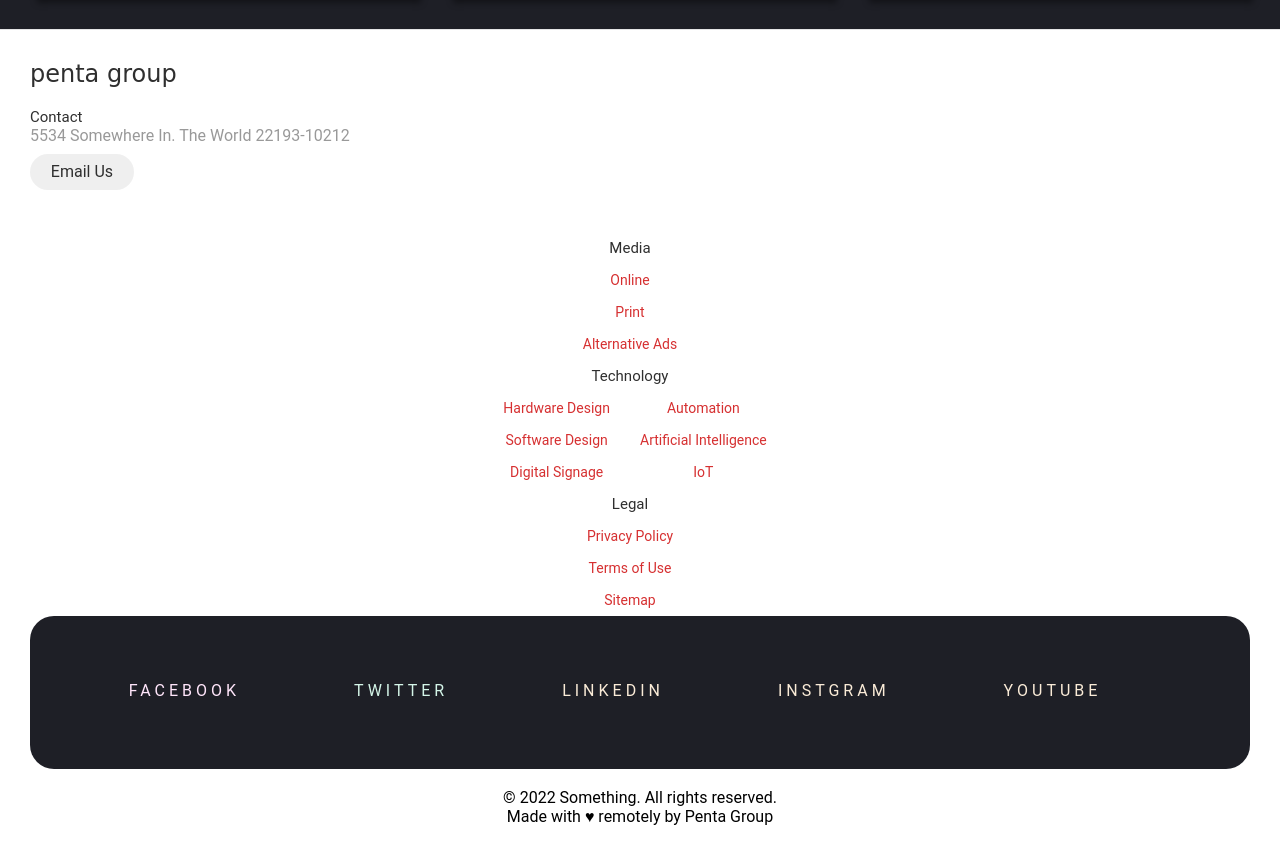
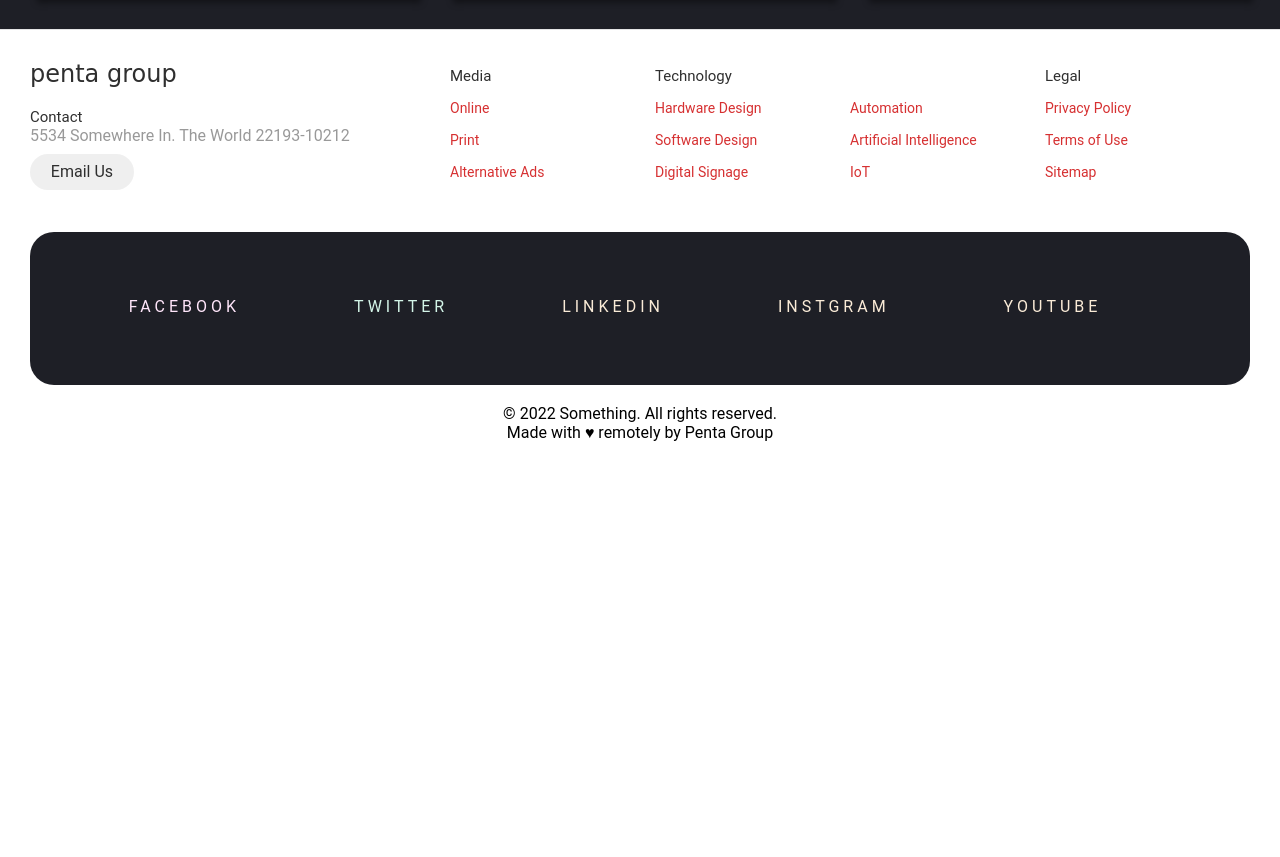
Before and after one commit to Salloum92/Penta-Group, a plain HTML site: page artch Gallery.html in a window 1280 px wide. Shown: the part 2706-3563 px from the top of the page. After the commit the page ends 3187 px from the top, so only its background shows below. Drawn offline with Linux system fonts and the light colour scheme; a script that the page names is missing.

Commit message:
Update style.css

```diff
--- a/style.css
+++ b/style.css
@@ -21,11 +21,6 @@ body {
 }
 .logo{
   width: 100px;
-}
-ul{
-  width: auto;
-  text-align: center;
-  display: inline-block;
 }
 .search {
   float: right;
@@ -307,6 +302,23 @@ a {
 }
 
 
+@media screen and (min-width: 40.375em) {
+  .footer__nav>* {
+    flex: 1;
+  }
+
+  .nav__item--extra {
+    flex-grow: 2;
+  }
+
+  .footer__addr {
+    flex: 1 0px;
+  }
+
+  .footer__nav {
+    flex: 2 0px;
+  }
+}
 
 .Soical_footer{
   display: inline-block;
@@ -632,7 +644,26 @@ figcaption {
   transform: scale(1.15);
 }
 
+/*
 
+The following rule will only run if your browser supports CSS grid.
+
+Remove or comment-out the code block below to see how the browser will fall-back to flexbox styling.
+
+*/
+
+@supports (display: grid) {
+  .gallery {
+    display: grid;
+    grid-template-columns: repeat(auto-fit, minmax(24rem, 1fr));
+    grid-gap: 2rem;
+  }
+
+  .gallery,
+  .gallery-item {
+    margin: 0;
+  }
+}
 
 /* ---------------- Main Container Gallery --------------- */
 .container2 {
@@ -649,7 +680,7 @@ figcaption {
   height: 350px;
   position: absolute;
   transform-style: preserve-3d;
-  animation: rotation 60s infinite linear;
+  animation: rotation 30s infinite linear;
 }
 
 #carousel:hover {
@@ -737,9 +768,9 @@ figcaption {
     font-family: 'Times New Roman', Times, serif;
     font-size: 20px;
 }
-/* ===================================================================*/
+
 /*  ======================== Mobile ==================================*/
-@media screen and (max-width: 480px){
+@media screen and (max-width: 480px) and (max-width: 600px){
  body{
    text-align: center;
  }
@@ -823,5 +854,6 @@ display: block;
   text-align: center;
 }
 
+
 }
 /* ------------------------- CV ---------------------------- */
```
